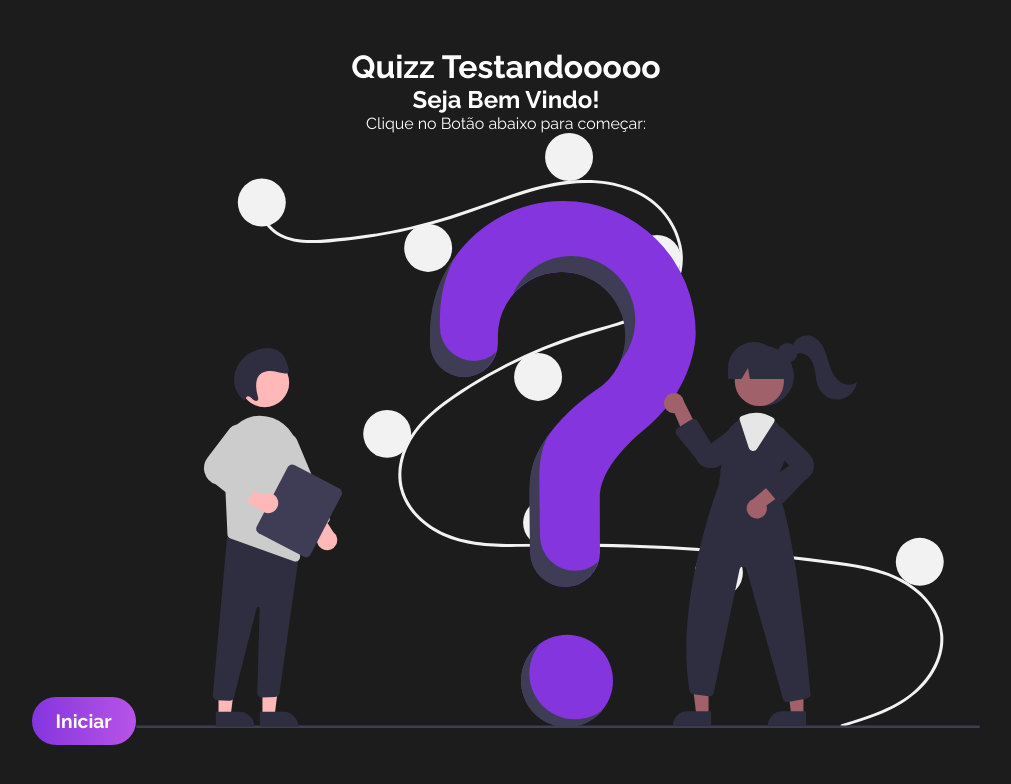
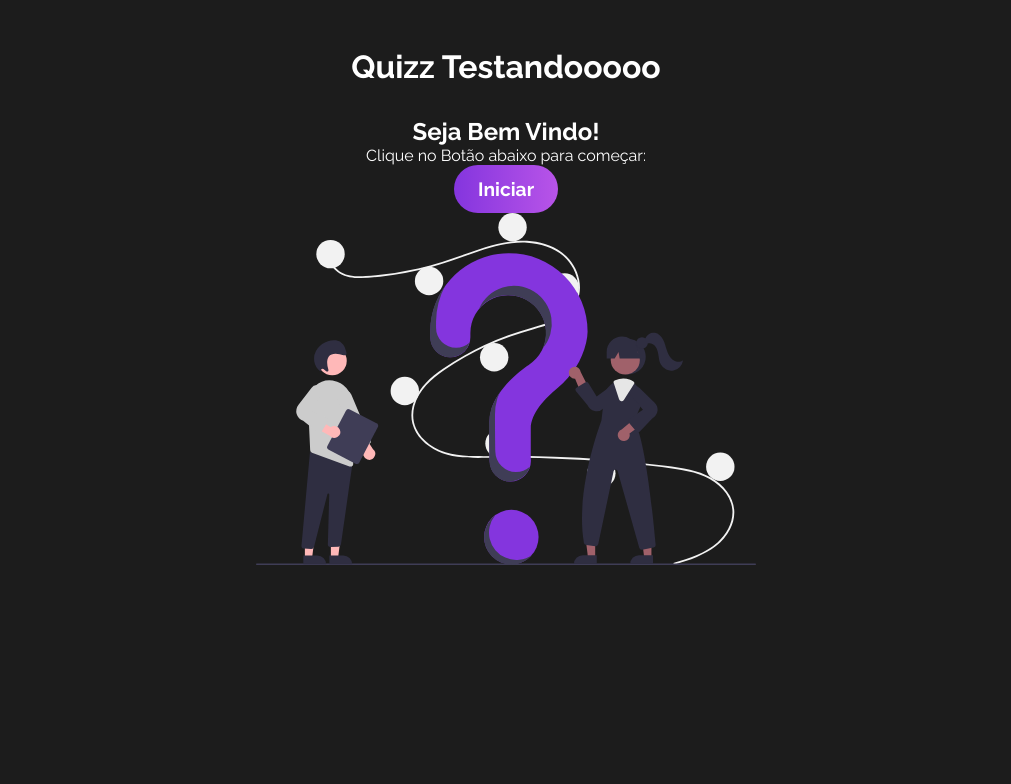
Before and after one commit to Pablo-Belusso/QUIZ_React, a React (Create React App) app: page / in a window 1280 px wide. Shown: the top 784 px of the page, without its empty margins (134-1145 px from the left). Built offline with nearby package versions, Linux system fonts and the light colour scheme.

Commit message:
Commit 09

```diff
--- a/src/App.css
+++ b/src/App.css
@@ -6,3 +6,7 @@
     align-items: center;
     justify-content: center;
 }
+
+.App h1 {
+    margin-bottom: 2rem;
+}
--- a/src/components/Welcome.css
+++ b/src/components/Welcome.css
@@ -0,0 +1,4 @@
+#welcome {
+    text-align: center;
+    max-width: 500px;
+}
```
